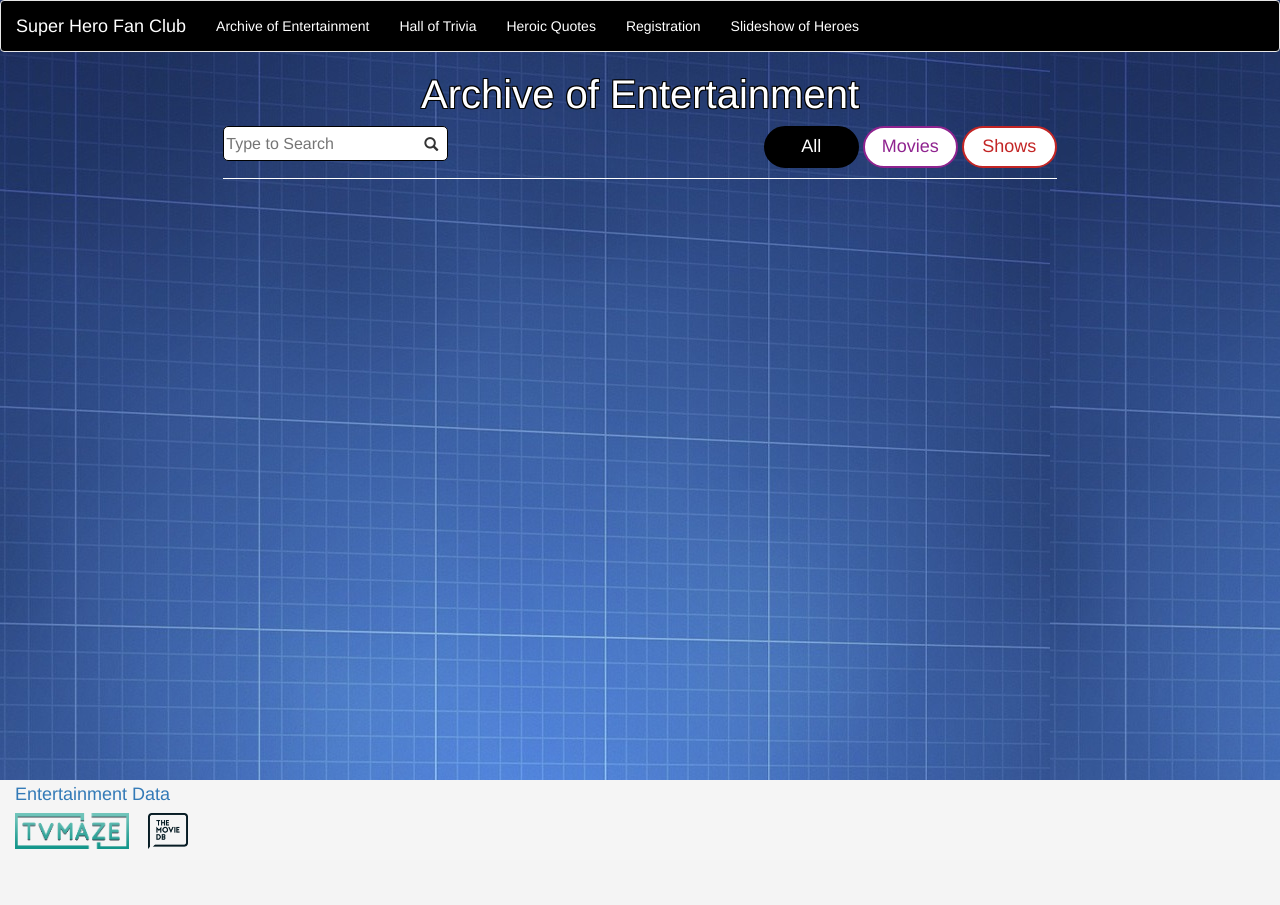
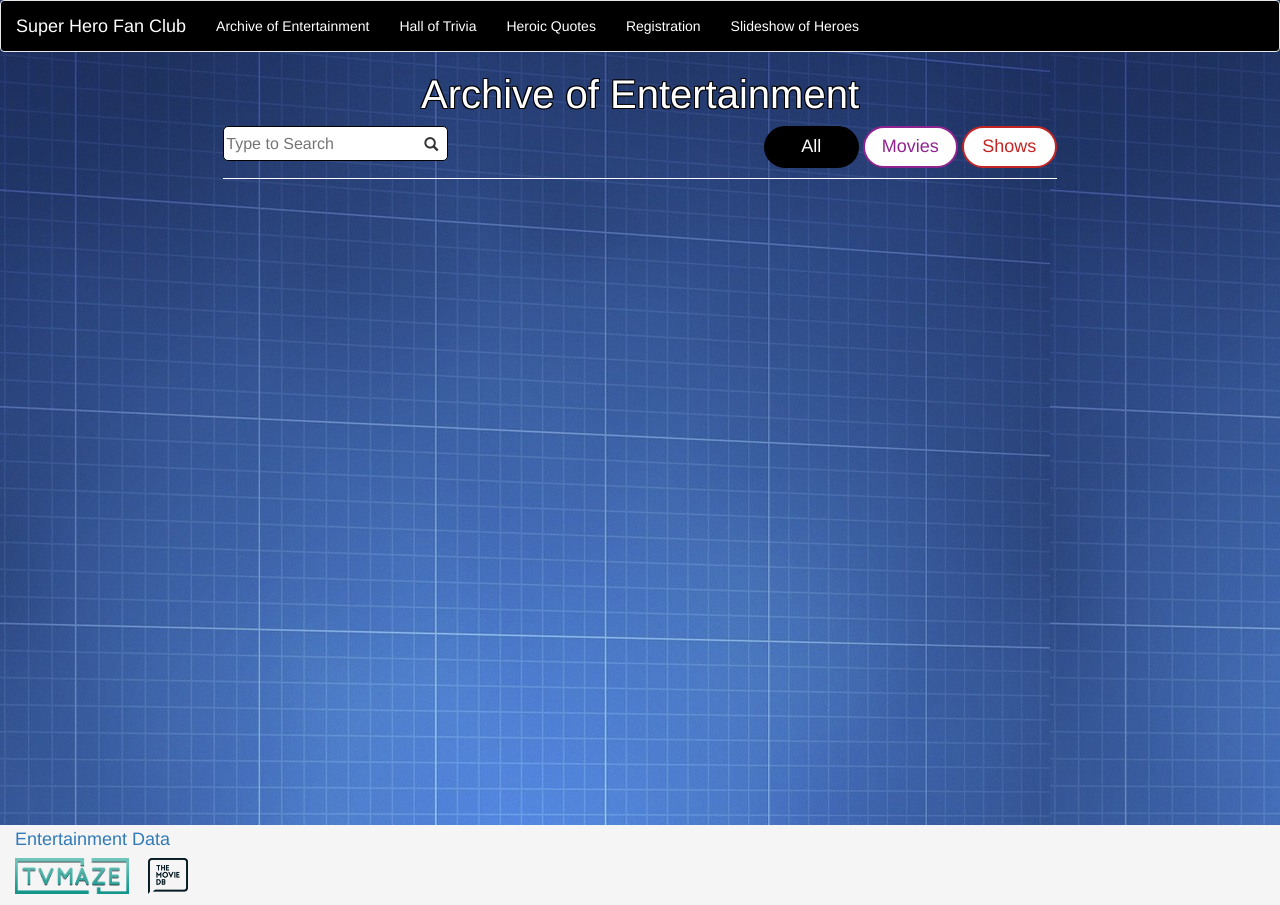
Before and after one commit to jlholzbach/super_hero, a PHP site: page /entertainment.php in a window 1280 px wide. Before the commit the page ends 849 px from the top, so only its background shows below. Run offline with PHP 8.4, Linux system fonts and the light colour scheme; data that the repository does not hold is empty; a stand-in replaces the project's code that opens the database connection; some libraries are stand-ins or nearby versions.

Commit message:
Further adjustments due to navigation changes

```diff
--- a/css/navigation.css
+++ b/css/navigation.css
@@ -87,7 +87,7 @@
     display: none!important;
   }
 
-  #main {
+  #main, footer {
     margin-left: 0%!important;
   }
 
--- a/entertainment.php
+++ b/entertainment.php
@@ -30,7 +30,7 @@
 
 	<body>
 		<?php include "sidebar.php"; ?>
-		<div id="content" style="margin-bottom: -20px!important;">
+		<div id="content" style="margin-bottom: 25px!important;">
 			<div id="main">
 					<?php include "navigation.php"; ?>
 
--- a/navigation.php
+++ b/navigation.php
@@ -40,6 +40,58 @@
 </nav>
 
 <script type="text/javascript">
+	$(document).ready(function() {
+		$(".navbar-toggle").click(function() {
+			if ($(this).hasClass("collapsed")) {
+				$("#resize").val("N");
+				$(this).removeClass("collapsed");
+			}
+
+			else {
+				$("#resize").val("Y");
+				$(this).addClass("collapsed");
+			}
+		});
+
+		contentHeight = parseFloat($("body").css("height"));
+		navigationHeight = parseFloat($(".navbar-header").css("height"));
+		footerHeight = parseFloat($("footer").css("height"));
+
+		title = parseFloat($("#slideshowDescription").css("height"));
+		title += parseFloat($("#slideshowDescription").css("margin-top"));
+		title += parseFloat($("#slideshowDescription").css("margin-bottom"));
+
+		container = contentHeight - navigationHeight - footerHeight;
+		slide = container - title + "px";
+
+		$("#slideshow").css("height", slide);
+		$("#content .background").css("height", container);
+	});
+
+	$(window).on('resize', function(){
+		if ($(".navbar-toggle").hasClass("collapsed") == false) {
+			$(".navbar-toggle").trigger("click");
+		}
+
+		allowResize = $("#resize").val();
+
+		if (allowResize == "Y") {
+			contentHeight = parseFloat($("body").css("height"));
+			navigationHeight = parseFloat($(".navbar-header").css("height"));
+			footerHeight = parseFloat($("footer").css("height"));
+
+			title = parseFloat($("#slideshowDescription").css("height"));
+			title += parseFloat($("#slideshowDescription").css("margin-top"));
+			title += parseFloat($("#slideshowDescription").css("margin-bottom"));
+
+			container = contentHeight - navigationHeight - footerHeight;
+			slide = container - title + "px";
+
+			$("#slideshow").css("height", slide);
+			$("#content .background").css("height", container);
+		}
+	});
+
 	$("#openNav").click(function() {
 		$("#main").css("margin-left", "30%");
 		$("footer").css("margin-left", "30%");
--- a/slideshow.php
+++ b/slideshow.php
@@ -36,7 +36,7 @@
 		<script src="js/bootstrap.min.js"></script>
 
 		<!--Sizes container inside content div based on window size-->
-		<script src="js/resizeSlideshow.js"></script>
+		<!--<script src="js/resizeSlideshow.js"></script>-->
 
 	</head>
 
```
